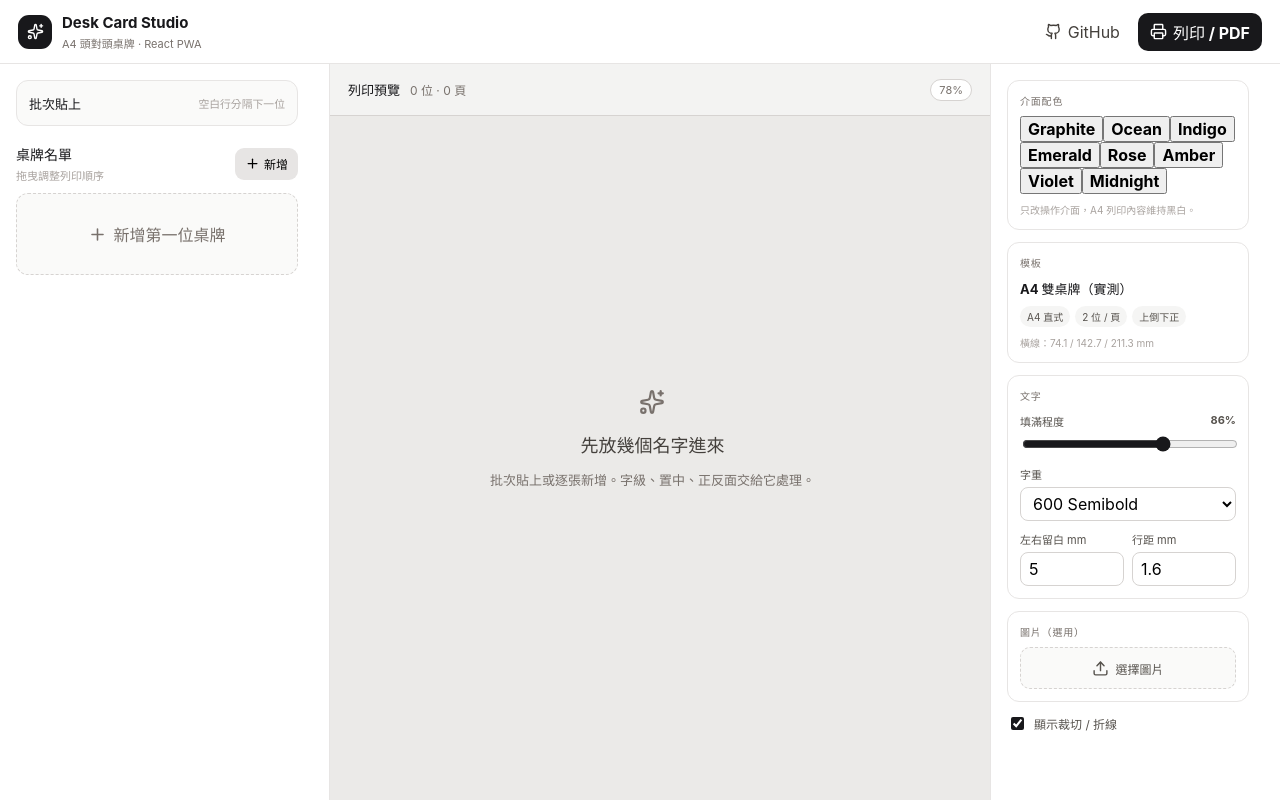
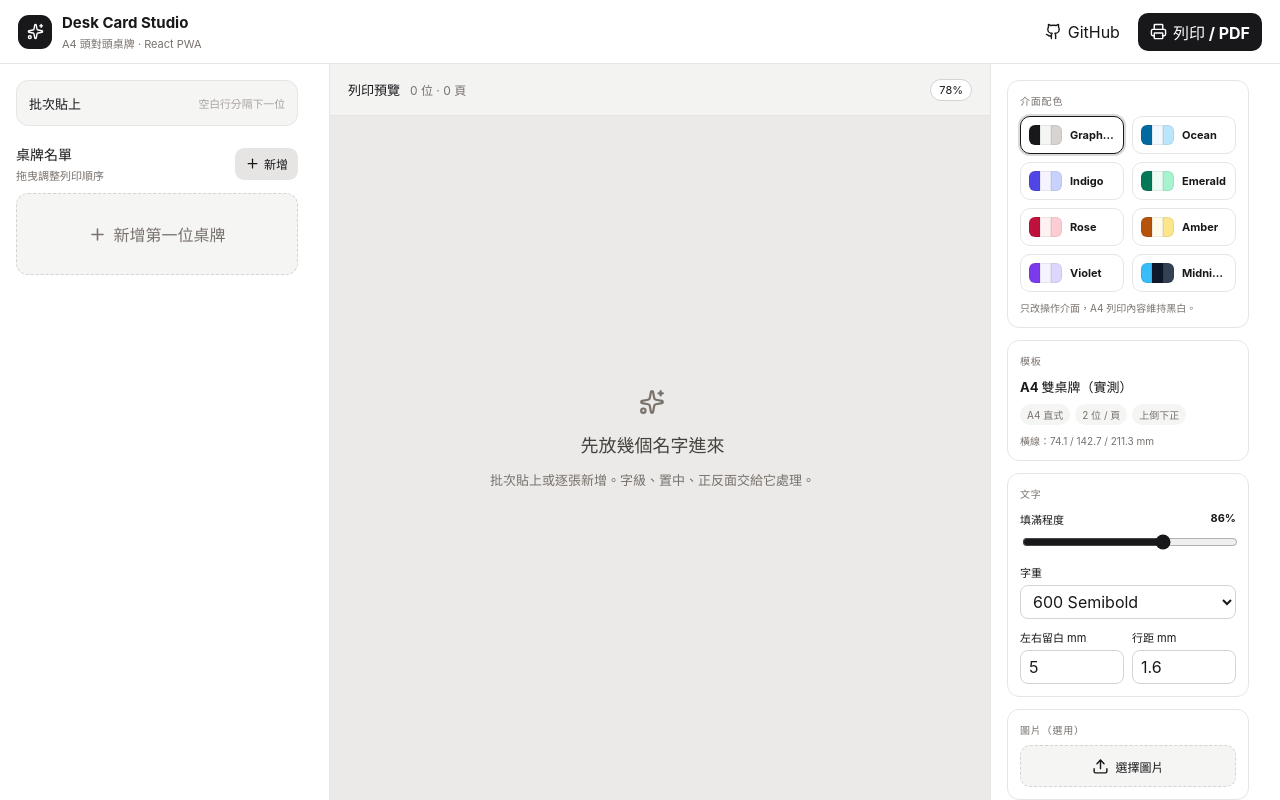
Before and after one commit to jush0147/desk-card-maker, a React (Vite) app: page / in a window 1280 px wide. Built offline with nearby package versions, Linux system fonts and the light colour scheme.

Commit message:
Add modern color themes

```diff
--- a/src/styles.css
+++ b/src/styles.css
@@ -67,3 +67,96 @@ body{overflow:hidden}
   .preview{display:block!important;height:auto!important;overflow:visible!important}
   .canvas{overflow:visible!important}
 }
+
+
+/* Theme system: dramatically over-engineered for the three people who will ever open this. */
+:root{
+  --accent:#18181b;
+  --accent-contrast:#fff;
+  --soft:#f5f5f4;
+  --soft-2:#ebeae8;
+  --panel:#fff;
+  --border:#e7e5e4;
+  --border-strong:#d6d3d1;
+  --muted:#78716c;
+  --muted-2:#a8a29e;
+  --text:#18181b;
+}
+:root[data-theme="ocean"]{
+  --accent:#0369a1;--accent-contrast:#fff;--soft:#f0f9ff;--soft-2:#e0f2fe;--panel:#fff;--border:#bae6fd;--border-strong:#7dd3fc;--muted:#0c4a6e;--muted-2:#38bdf8;--text:#0c4a6e
+}
+:root[data-theme="indigo"]{
+  --accent:#4f46e5;--accent-contrast:#fff;--soft:#f5f3ff;--soft-2:#ede9fe;--panel:#fff;--border:#ddd6fe;--border-strong:#c4b5fd;--muted:#5b21b6;--muted-2:#8b5cf6;--text:#312e81
+}
+:root[data-theme="emerald"]{
+  --accent:#047857;--accent-contrast:#fff;--soft:#ecfdf5;--soft-2:#d1fae5;--panel:#fff;--border:#a7f3d0;--border-strong:#6ee7b7;--muted:#065f46;--muted-2:#10b981;--text:#064e3b
+}
+:root[data-theme="rose"]{
+  --accent:#be123c;--accent-contrast:#fff;--soft:#fff1f2;--soft-2:#ffe4e6;--panel:#fff;--border:#fecdd3;--border-strong:#fda4af;--muted:#9f1239;--muted-2:#fb7185;--text:#881337
+}
+:root[data-theme="amber"]{
+  --accent:#b45309;--accent-contrast:#fff;--soft:#fffbeb;--soft-2:#fef3c7;--panel:#fff;--border:#fde68a;--border-strong:#fcd34d;--muted:#92400e;--muted-2:#f59e0b;--text:#78350f
+}
+:root[data-theme="violet"]{
+  --accent:#7c3aed;--accent-contrast:#fff;--soft:#f5f3ff;--soft-2:#ede9fe;--panel:#fff;--border:#ddd6fe;--border-strong:#c4b5fd;--muted:#6d28d9;--muted-2:#8b5cf6;--text:#4c1d95
+}
+:root[data-theme="midnight"]{
+  --accent:#38bdf8;--accent-contrast:#082f49;--soft:#0f172a;--soft-2:#111827;--panel:#111827;--border:#334155;--border-strong:#475569;--muted:#cbd5e1;--muted-2:#94a3b8;--text:#f8fafc
+}
+
+body{color:var(--text);background:var(--soft)}
+.studio{background:var(--soft)}
+.studio>header{background:color-mix(in srgb,var(--panel) 94%,transparent);border-color:var(--border)}
+.brand>span{background:var(--accent);color:var(--accent-contrast)}
+.brand small,.preview-bar small,.preview-bar>span,.bulk-actions span,.section-title small,.cap,.setting-card>small,.guest-body>span{color:var(--muted)}
+.actions a,.actions button,.section-title button,.upload,.field>span,.check{color:var(--text)}
+.actions .print,.bulk-actions .dark{background:var(--accent);color:var(--accent-contrast)}
+.left-panel,.right-panel{background:var(--panel)}
+.left-panel,.right-panel,.preview-bar,.bulk,.bulk-body,.guest-card,.setting-card,.thumb,.mobile-nav{border-color:var(--border)}
+.preview{background:var(--soft-2)}
+.preview-bar{background:color-mix(in srgb,var(--soft) 92%,transparent)}
+.preview-bar>span,.guest-card,.setting-card,.field input[type=number],.field select,.bulk textarea,.guest-card textarea{background:var(--panel);color:var(--text)}
+.bulk,.empty,.upload{background:var(--soft)}
+.bulk-actions button,.section-title button{background:var(--border);color:var(--text)}
+.bulk textarea,.guest-card textarea,.field input[type=number],.field select{border-color:var(--border-strong)}
+.field input[type=range],.check input{accent-color:var(--accent)}
+.chips span{background:var(--soft);color:var(--muted)}
+.mobile-nav{background:color-mix(in srgb,var(--panel) 94%,transparent)}
+.mobile-nav button{color:var(--muted)}
+.mobile-nav button.active{background:var(--soft);color:var(--accent)}
+.drag,.icon{color:var(--muted-2)}
+.theme-grid{display:grid;grid-template-columns:repeat(2,minmax(0,1fr));gap:8px}
+.theme-option{
+  min-width:0;
+  border:1px solid var(--border);
+  background:var(--panel);
+  color:var(--text);
+  border-radius:10px;
+  padding:8px;
+  display:flex;
+  align-items:center;
+  gap:8px;
+  text-align:left
+}
+.theme-option:hover{border-color:var(--border-strong);background:var(--soft)}
+.theme-option.active{border-color:var(--accent);box-shadow:0 0 0 2px color-mix(in srgb,var(--accent) 16%,transparent)}
+.theme-option b{font-size:11px;white-space:nowrap;overflow:hidden;text-overflow:ellipsis}
+.theme-swatches{display:flex;flex:none}
+.theme-swatches i{display:block;width:11px;height:20px;border:1px solid #0001}
+.theme-swatches i:first-child{border-radius:6px 0 0 6px}
+.theme-swatches i:last-child{border-radius:0 6px 6px 0}
+:root[data-theme="midnight"] .a4{box-shadow:0 12px 42px #0008}
+:root[data-theme="midnight"] .bulk textarea,
+:root[data-theme="midnight"] .guest-card textarea,
+:root[data-theme="midnight"] .field input[type=number],
+:root[data-theme="midnight"] .field select{background:#0f172a;color:#f8fafc}
+:root[data-theme="midnight"] .preview-bar>span{background:#0f172a}
+:root[data-theme="midnight"] .blank h2{color:#f8fafc}
+:root[data-theme="midnight"] .blank{color:#cbd5e1}
+
+@media(max-width:1100px){
+  .theme-grid{grid-template-columns:repeat(4,minmax(0,1fr))}
+}
+@media(max-width:560px){
+  .theme-grid{grid-template-columns:repeat(2,minmax(0,1fr))}
+}
```
